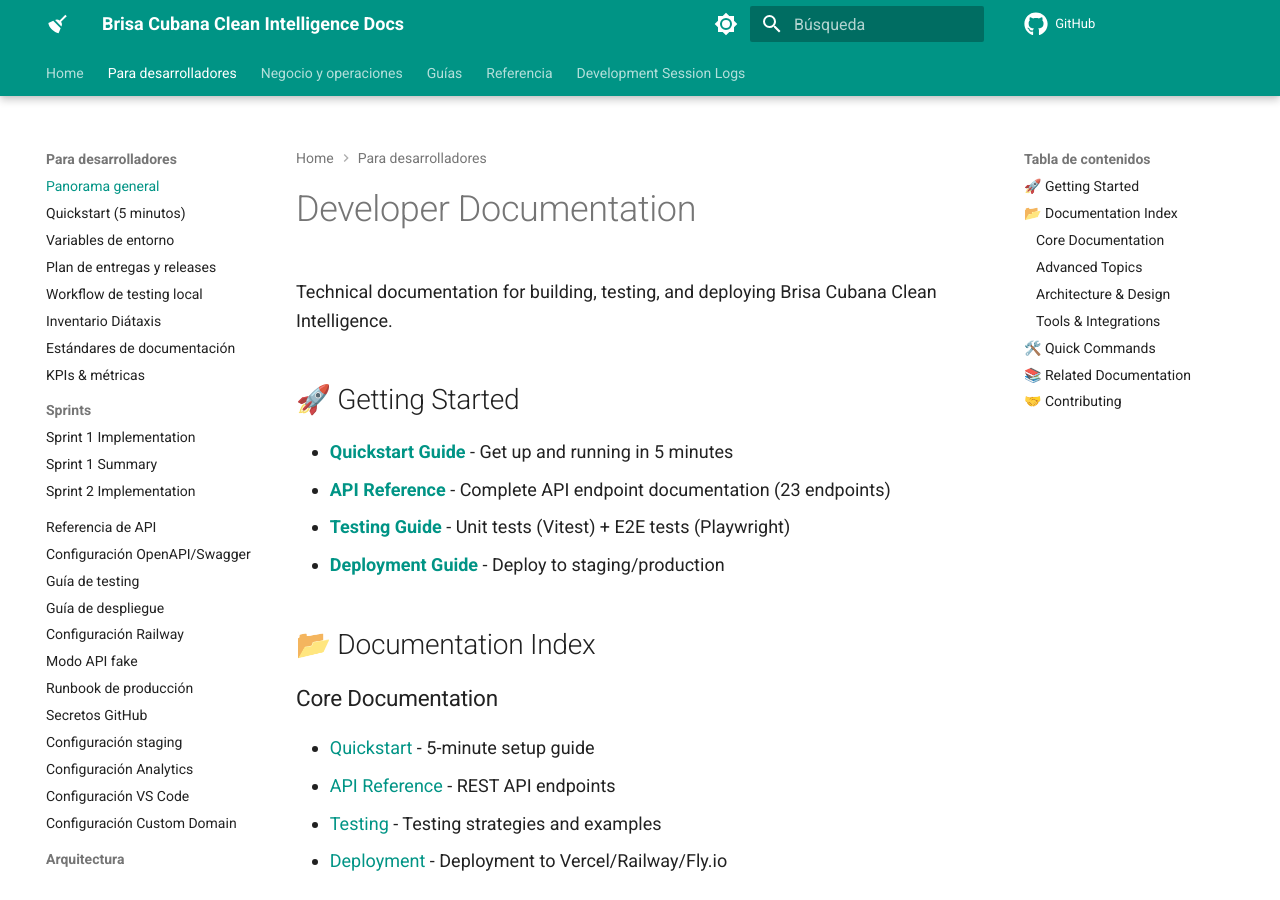
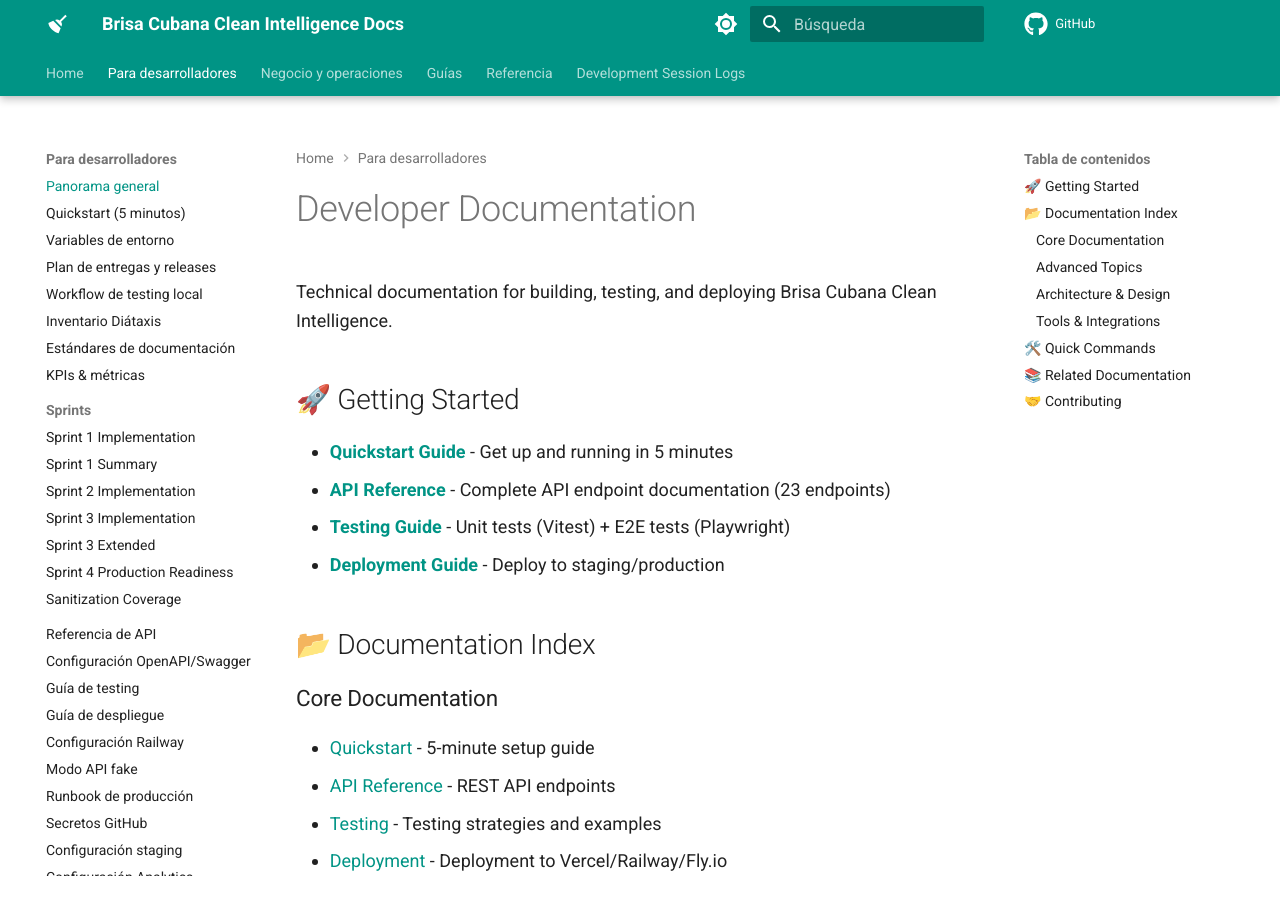
Before and after one commit to albertodimas/brisa-cubana-clean-intelligence, an MkDocs documentation site: the page built from docs/for-developers/README.md, in a window 1280 px wide and 900 px high. Built offline with MkDocs 1.6.1 and Material for MkDocs 9.7.7, drawn with Linux system fonts in a browser that asks for light colours; comment, search, counter and statistics services are not loaded; the version menu is left out.

Commit message:
fix: add remaining sprint docs to mkdocs navigation
- Add Sprint 3 Implementation
- Add Sprint 3 Extended
- Add Sprint 4 Production Readiness
- Add Sanitization Coverage

This fixes the MkDocs strict mode build failures.

🤖 Generated with [Claude Code](https://claude.com/claude-code)

Co-Authored-By: Claude <noreply@anthropic.com>

```diff
--- a/mkdocs.yml
+++ b/mkdocs.yml
@@ -22,6 +22,10 @@ nav:
           - Sprint 1 Implementation: development/sprints/SPRINT_1_IMPLEMENTATION.md
           - Sprint 1 Summary: development/sprints/SPRINT_1_SUMMARY.md
           - Sprint 2 Implementation: development/sprints/SPRINT_2_IMPLEMENTATION.md
+          - Sprint 3 Implementation: development/SPRINT_3_IMPLEMENTATION.md
+          - Sprint 3 Extended: development/SPRINT_3_EXTENDED.md
+          - Sprint 4 Production Readiness: development/sprints/SPRINT_4_PRODUCTION_READINESS.md
+          - Sanitization Coverage: development/SANITIZATION_COVERAGE.md
       - Referencia de API: for-developers/api-reference.md
       - Configuración OpenAPI/Swagger: for-developers/openapi-setup.md
       - Guía de testing: for-developers/testing.md
```
